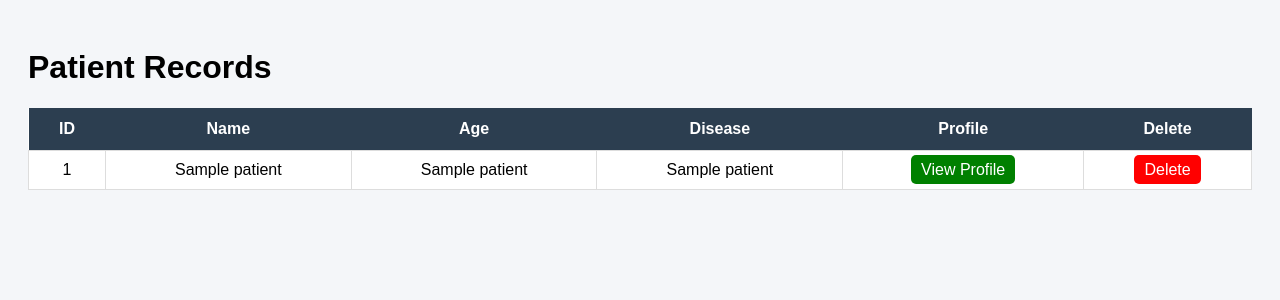
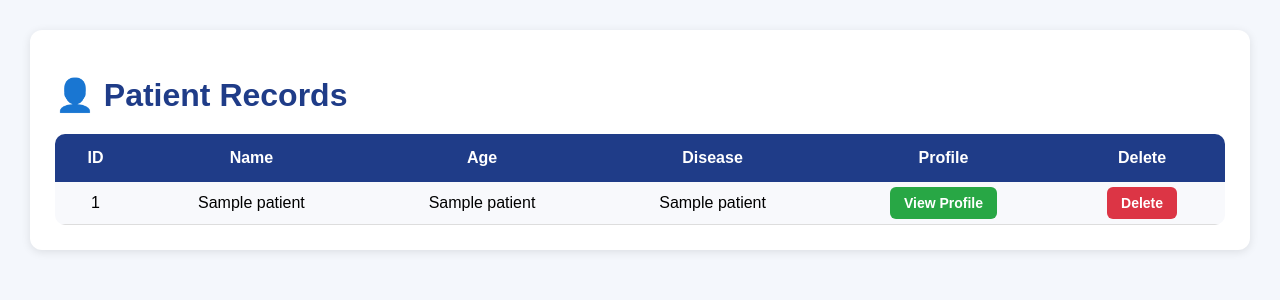
Before and after one commit to swathi04721/Hospital-Management-System, a Flask app: page /view_patients in a window 1280 px wide. Shown: the top 300 px of the page. Run offline with Flask 3, Linux system fonts and the light colour scheme; a database or web service that is not in the repository returns one stand-in record (values such as "Sample title"); some libraries are stand-ins or nearby versions.

Commit message:
improved patient records UI

```diff
--- a/templates/view_patients.html
+++ b/templates/view_patients.html
@@ -1,54 +1,92 @@
 <!DOCTYPE html>
 <html>
 <head>
-    <title>View Patients</title>
+    <title>Patient Records</title>
 
     <style>
+
         body{
-            font-family:Arial;
-            background:#f4f6f9;
-            padding:20px;
+            font-family:Arial, sans-serif;
+            background:#f4f7fc;
+            margin:0;
+            padding:30px;
+        }
+
+        .container{
+            background:white;
+            padding:25px;
+            border-radius:12px;
+            box-shadow:0 2px 10px rgba(0,0,0,0.1);
+        }
+
+        h1{
+            color:#1f3c88;
+            margin-bottom:20px;
         }
 
         table{
             width:100%;
             border-collapse:collapse;
-            background:white;
+            overflow:hidden;
+            border-radius:10px;
         }
 
         th{
-            background:#2c3e50;
+            background:#1f3c88;
             color:white;
-            padding:12px;
+            padding:15px;
+            text-align:center;
         }
 
         td{
-            padding:10px;
-            border:1px solid #ddd;
+            padding:12px;
             text-align:center;
+            border-bottom:1px solid #ddd;
+        }
+
+        tr:nth-child(even){
+            background:#f8f9fc;
+        }
+
+        tr:hover{
+            background:#eef3ff;
         }
 
         a{
             text-decoration:none;
-            padding:6px 10px;
-            border-radius:5px;
+            padding:8px 14px;
+            border-radius:6px;
+            font-size:14px;
+            font-weight:bold;
+        }
+
+        .profile{
+            background:#28a745;
+            color:white;
+        }
+
+        .profile:hover{
+            background:#218838;
         }
 
         .delete{
-            background:red;
+            background:#dc3545;
             color:white;
         }
 
-        .profile{
-            background:green;
-            color:white;
+        .delete:hover{
+            background:#c82333;
         }
+
     </style>
 
 </head>
+
 <body>
 
-<h1>Patient Records</h1>
+<div class="container">
+
+    <h1>👤 Patient Records</h1>
 
     <table>
 
@@ -90,5 +128,7 @@
 
     </table>
 
+</div>
+
 </body>
 </html>
```
Lines whose indentation alone changed are shown as unchanged.
